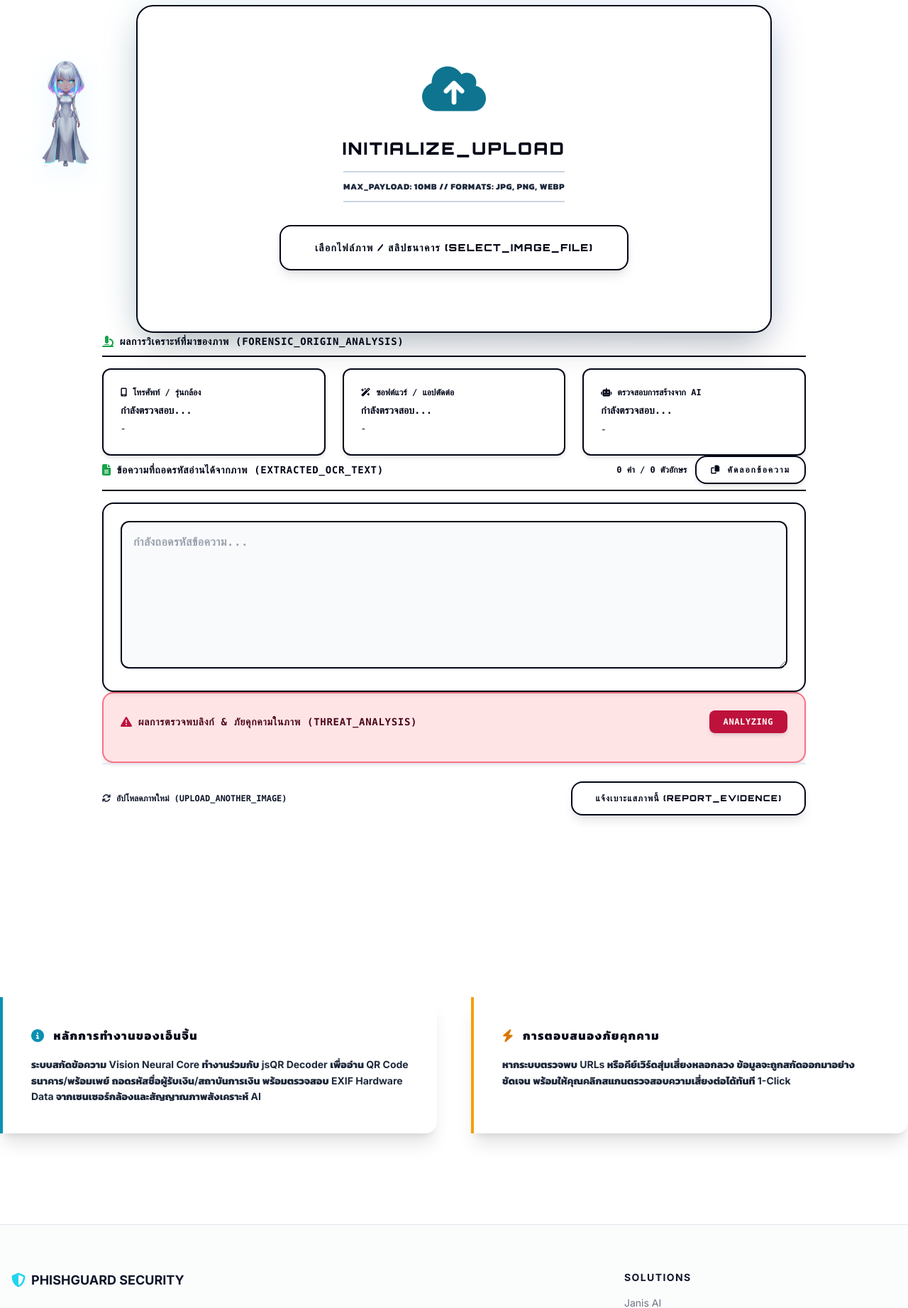
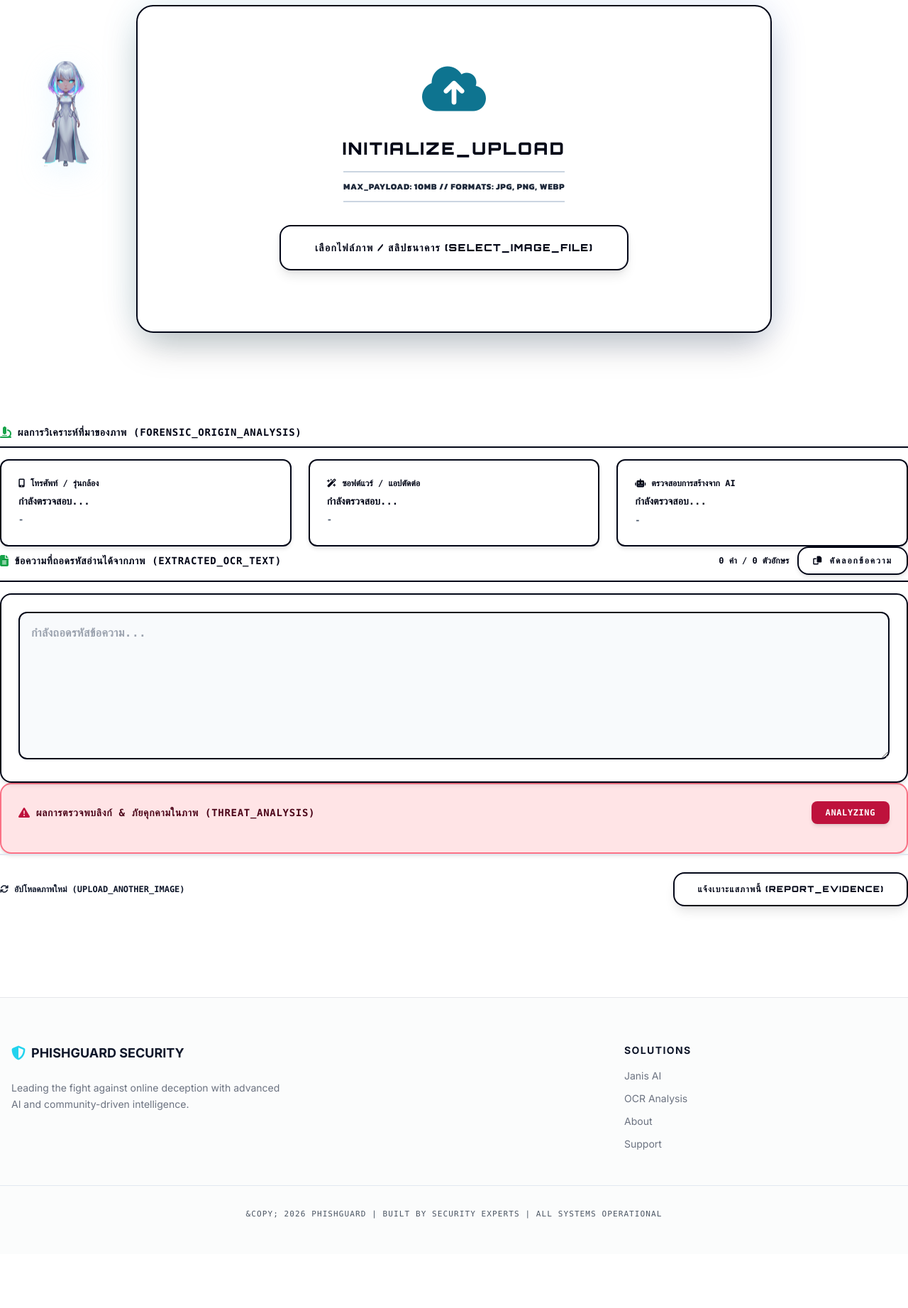
Before and after one commit to sakchai-01/PHISHGUARD, a FastAPI app: page /tools/ocr in a window 1280 px wide. Shown: the part 524-2367 px from the top of the page at 71% size. After the commit the page ends 2241 px from the top, so only its background shows below. Run offline with FastAPI, Linux system fonts and the light colour scheme; some libraries are stand-ins or nearby versions.

Commit message:
เมื่อเข้าหน้า   OCR Vision  จะแสดงผลเพียงแค่ หัวข้อหลัก (Header) และช่องสำหรับอัปโหลดภาพ (Upload Zone) เท่านั้น
สภาวะเริ่มต้น (ก่อนอัปโหลดไฟล์):

เมื่อเข้าหน้า

OCR Vision
 จะแสดงผลเพียงแค่ หัวข้อหลัก (Header) และช่องสำหรับอัปโหลดภาพ (Upload Zone) เท่านั้น
การ์ดพรีวิวภาพ, หลอดโหลดสถานะ, ผลการวิเคราะห์ forensic, การ์ดแผนที่ GPS, QR Code และการ์ดอธิบายข้อมูลส่วนล่างทั้งหมดจะถูก ซ่อนไว้ (Hidden) อย่างสะอาด สบายตา 100%
สภาวะหลังเลือกภาพอัปโหลด:

เมื่อผู้ใช้เลือกภาพถ่าย/สลิป ระบบจะค่อยๆ แสดงผลการ์ดพรีวิว หลอดประมวลผล และรายงานวิเคราะห์ออกมาอย่างเป็นลำดับขั้นและนุ่มนวล (Smooth Transition)

```diff
--- a/templates/ocr.html
+++ b/templates/ocr.html
@@ -131,7 +131,14 @@
             <div class="p-8 md:p-12 space-y-10">
                 <!-- Status Banner -->
                 <div class="flex items-center justify-between border-b-2 border-slate-200 pb-6 flex-wrap gap-4">
-                    <div class="flex items-cen                <!-- SECTION 1: DYNAMIC MULTI-TYPE QR CODE FORENSICS (สแกน QR Code ทุกประเภท: ธนาคาร / URL / Wi-Fi / vCard / ข้อความ) -->
+                    <div class="flex items-center gap-4">
+                        <span class="text-slate-700 font-mono text-xs font-black">[SYSTEM]</span>
+                        <span class="text-emerald-700 font-mono text-xs font-black uppercase tracking-wider">ANALYSIS_COMPLETE // การวิเคราะห์ภาพเสร็จสมบูรณ์</span>
+                    </div>
+                    <span id="scan-timestamp" class="text-slate-800 font-mono text-xs font-black"></span>
+                </div>
+
+                <!-- SECTION 1: DYNAMIC MULTI-TYPE QR CODE FORENSICS (สแกน QR Code ทุกประเภท: ธนาคาร / URL / Wi-Fi / vCard / ข้อความ) -->
                 <div id="bank-qr-card" class="hidden cyber-card bg-white text-slate-950 rounded-2xl p-6 md:p-8 border-2 border-slate-950 shadow-xl space-y-6">
                     <div class="flex justify-between items-center border-b-2 border-slate-950 pb-4 flex-wrap gap-3">
                         <h4 class="text-slate-950 font-black tracking-wider uppercase flex items-center gap-3 text-base font-mono">
@@ -298,9 +305,9 @@
         </div>
     </div>
 
-    <!-- Tech Intel: UX Clarification -->
-    <div class="mt-32 grid grid-cols-1 md:grid-cols-2 gap-12">
-        <div class="p-10 border-l-4 border-cyan-600 bg-white shadow-xl rounded-r-2xl">
+    <!-- Tech Intel: UX Clarification (Hidden until image uploaded) -->
+    <div id="tech-intel-section" class="mt-32 hidden animate__animated animate__fadeIn grid grid-cols-1 md:grid-cols-2 gap-12">
+        <div class="p-10 border-l-4 border-cyan-600 bg-white shadow-xl rounded-r-2xl border-2 border-slate-950 border-l-cyan-600">
             <h4 class="font-black uppercase tracking-widest mb-4 flex items-center gap-3 text-slate-950 text-base">
                 <i class="fa-solid fa-circle-info text-cyan-600 text-lg"></i> หลักการทำงานของเอ็นจิ้น
             </h4>
@@ -308,7 +315,7 @@
                 ระบบสกัดข้อความ Vision Neural Core ทำงานร่วมกับ jsQR Decoder เพื่ออ่าน QR Code ธนาคาร/พร้อมเพย์ ถอดรหัสชื่อผู้รับเงิน/สถาบันการเงิน พร้อมตรวจสอบ EXIF Hardware Data จากเซนเซอร์กล้องและสัญญาณภาพสังเคราะห์ AI
             </p>
         </div>
-        <div class="p-10 border-l-4 border-amber-500 bg-white shadow-xl rounded-r-2xl">
+        <div class="p-10 border-l-4 border-amber-500 bg-white shadow-xl rounded-r-2xl border-2 border-slate-950 border-l-amber-500">
             <h4 class="font-black uppercase tracking-widest mb-4 flex items-center gap-3 text-slate-950 text-base">
                 <i class="fa-solid fa-bolt text-amber-600 text-lg"></i> การตอบสนองภัยคุกคาม
             </h4>
@@ -351,6 +358,7 @@ document.getElementById('file-upload').addEventListener('change', function(e) {
     // 1. Instantly Display Preview Card & Hide Result Terminal
     document.getElementById('active-preview-card').classList.remove('hidden');
     document.getElementById('processing-state').classList.remove('hidden');
+    document.getElementById('tech-intel-section').classList.remove('hidden');
     document.getElementById('ocr-result-container').classList.add('hidden');
     document.getElementById('bank-qr-card').classList.add('hidden');
     document.getElementById('gps-location-card').classList.add('hidden');
```
